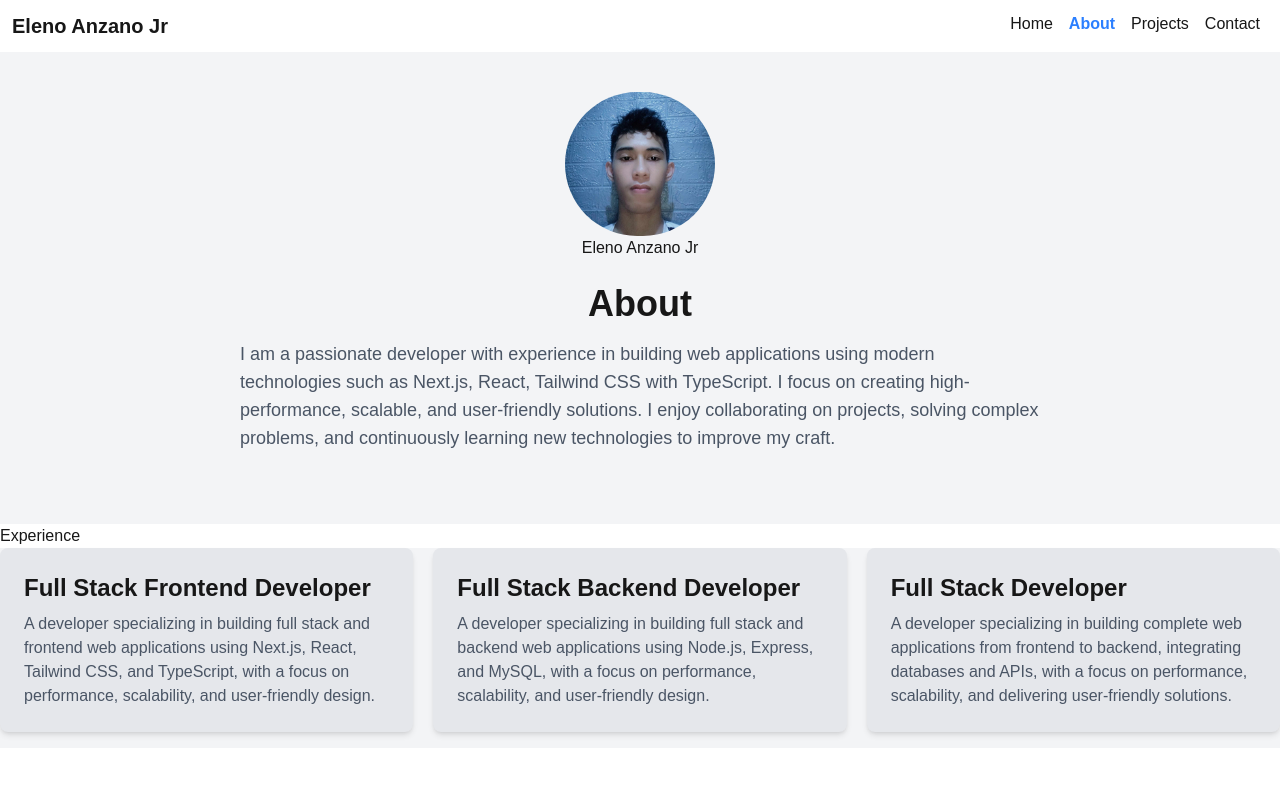
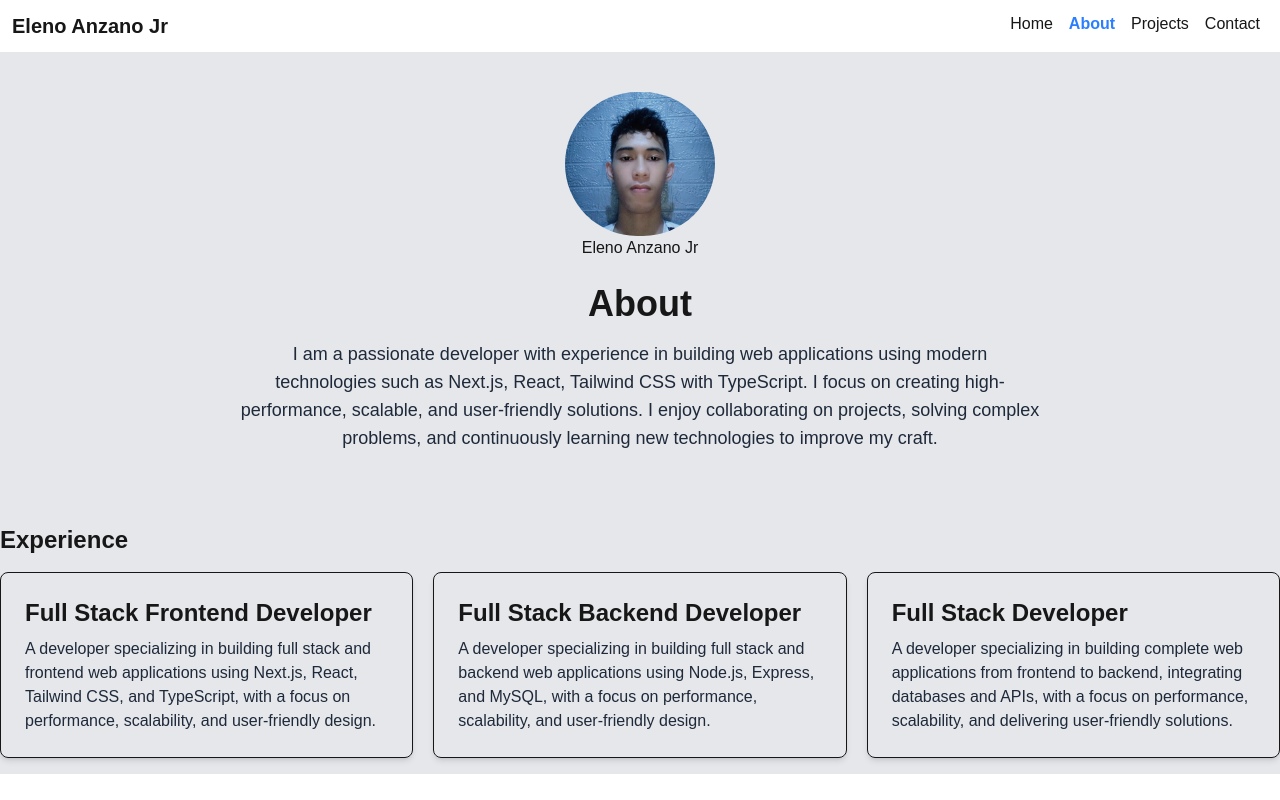
Before and after one commit to ElenoAnzano/Anzano_portfolio, a Next.js app: page /about in a window 1280 px wide. Built offline with nearby package versions, Linux system fonts and the light colour scheme.

Commit message:
adjusted color styling

```diff
--- a/app/(features)/(home)/page.tsx
+++ b/app/(features)/(home)/page.tsx
@@ -3,11 +3,11 @@ import Image from "next/image"
 import { FaFacebook, FaTwitter, FaGithub } from "react-icons/fa";
 export default function Home() {
   return (
-    <div>
-      <div className="flex items-center gap-30 justify-center h-screen bg-gray-100">
+    <div className="bg-gray-200">
+      <div className="flex items-center gap-30 justify-center h-screen">
         <div>
           <div className="max-w-md mx-auto">
-            <h1 className="text-4xl font-bold mb-4">Hello, I'm Eleno</h1>
+            <h1 className="text-4xl text-gray-800 font-bold mb-4">Hello, I'm Eleno</h1>
             <p className="text-lg text-gray-600 mb-8">
               a software developer who can creating unique and interactive projects. I enjoy turning ideas into engaging digital experiences and continuously learning new technologies to improve my skills
             </p>
--- a/app/(features)/about/page.tsx
+++ b/app/(features)/about/page.tsx
@@ -2,16 +2,16 @@ import Image from "next/image";
 import {Experience} from "@/components/Experience";
 export default function AboutHero() {
     return (
-        <div>
-        <div className="flex flex-col items-center justify-center bg-gray-100 p-10">
+        <div className="bg-gray-200">
+        <div className="flex flex-col items-center justify-center p-10">
             <Image className="rounded-full" src="/myphoto.jpg" alt="My Photo" width={150} height={150} />
             <p>Eleno Anzano Jr</p><br></br>
             <h2 className="text-4xl font-bold mb-4">About</h2>
-            <p className="text-lg text-gray-600 w-200 mb-8">
+            <p className="text-lg text-center text-gray-800 w-200 mb-8">
                 I am a passionate developer with experience in building web applications using modern technologies such as Next.js, React, Tailwind CSS with TypeScript. I focus on creating high-performance, scalable, and user-friendly solutions. I enjoy collaborating on projects, solving complex problems, and continuously learning new technologies to improve my craft.
             </p>
         </div>
-                <h2>Experience</h2>
+                <h2 className="text-2xl font-bold mb-4">Experience</h2>
                 <Experience />
         </div>
     );
--- a/app/(features)/contact/page.tsx
+++ b/app/(features)/contact/page.tsx
@@ -2,7 +2,7 @@ import { FaFacebook, FaTwitter, FaGithub } from "react-icons/fa";
 export default function Contact() {
     return (
 
-        <div className="justify-center items-center h-screen bg-gray-100">
+        <div className="justify-center bg-gray-200 items-center h-screen bg-gray-100">
             <h1 className="text-4xl p-10     font-bold mb-10 text-center">
                 Let's get in touch
             </h1>
--- a/app/(features)/projects/page.tsx
+++ b/app/(features)/projects/page.tsx
@@ -15,7 +15,7 @@ export default function ProjectsPage() {
   });
 
   return (
-    <div className="p-6">
+    <div className="p-6 bg-gray-200">
       <h1 className=" text-2xl text-center font-bold p-5">Projects</h1>
       <input
         type="text"
--- a/components/Experience.tsx
+++ b/components/Experience.tsx
@@ -21,11 +21,11 @@ const experiences = [
 
 export function Experience() {
   return (
-    <div className="flex items-center gap-5 justify-center h-100px w-200px bg-gray-100">
+    <div className="flex items-center gap-5 justify-center h-100px w-200px">
       {experiences.map((experience) => (
-        <div key={experience.id} className="bg-gray-200 rounded-lg shadow-md p-6 mb-4 w-full max-w-md">
+        <div key={experience.id} className="border-1 rounded-lg shadow-md p-6 mb-4 w-full max-w-md">
           <h2 className="text-2xl font-semibold mb-2">{experience.title}</h2>
-          <p className="text-gray-600">{experience.description}</p>
+          <p className="text-gray-800">{experience.description}</p>
         </div>
       ))}
     </div>
--- a/components/button.tsx
+++ /dev/null
@@ -1,19 +0,0 @@
-// type ButtonProps = {
-//     text: string;
-//     onClick?: () => void;
-//     className?: string;
-// };
-
-// export default function Button({text, onClick, className}: ButtonProps){
-//     <button onClick={onClick} className={`px-6 py-3 bg-blue-500 text-white rounded-lg hover:bg-blue-600 ${className}`}>
-//         {text}
-//     </button>
-// }
-
-export default function Button(){
-    return(
-        <button className={`px-6 py-3 bg-blue-500 text-white rounded-lg hover:bg-blue-600 transition duration-300`}>
-            Learn More
-        </button>
-    )
-}
```
